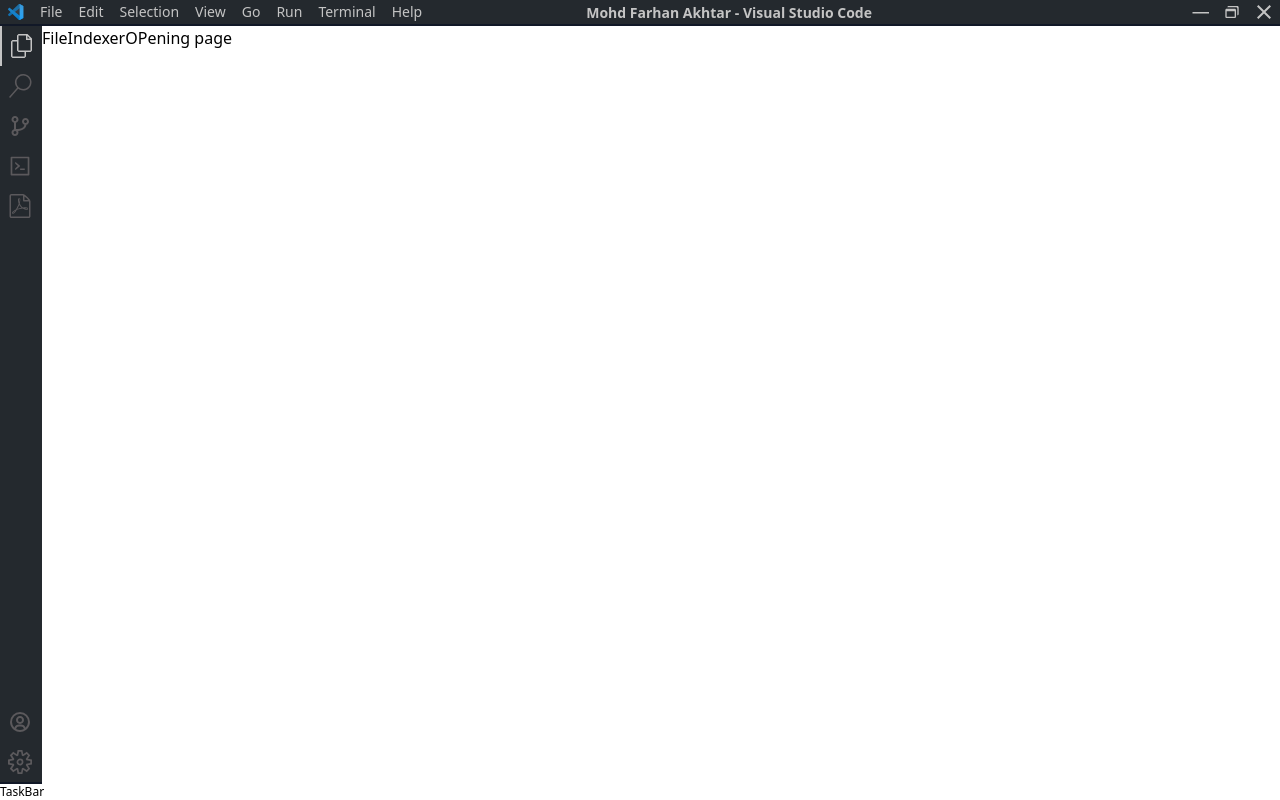
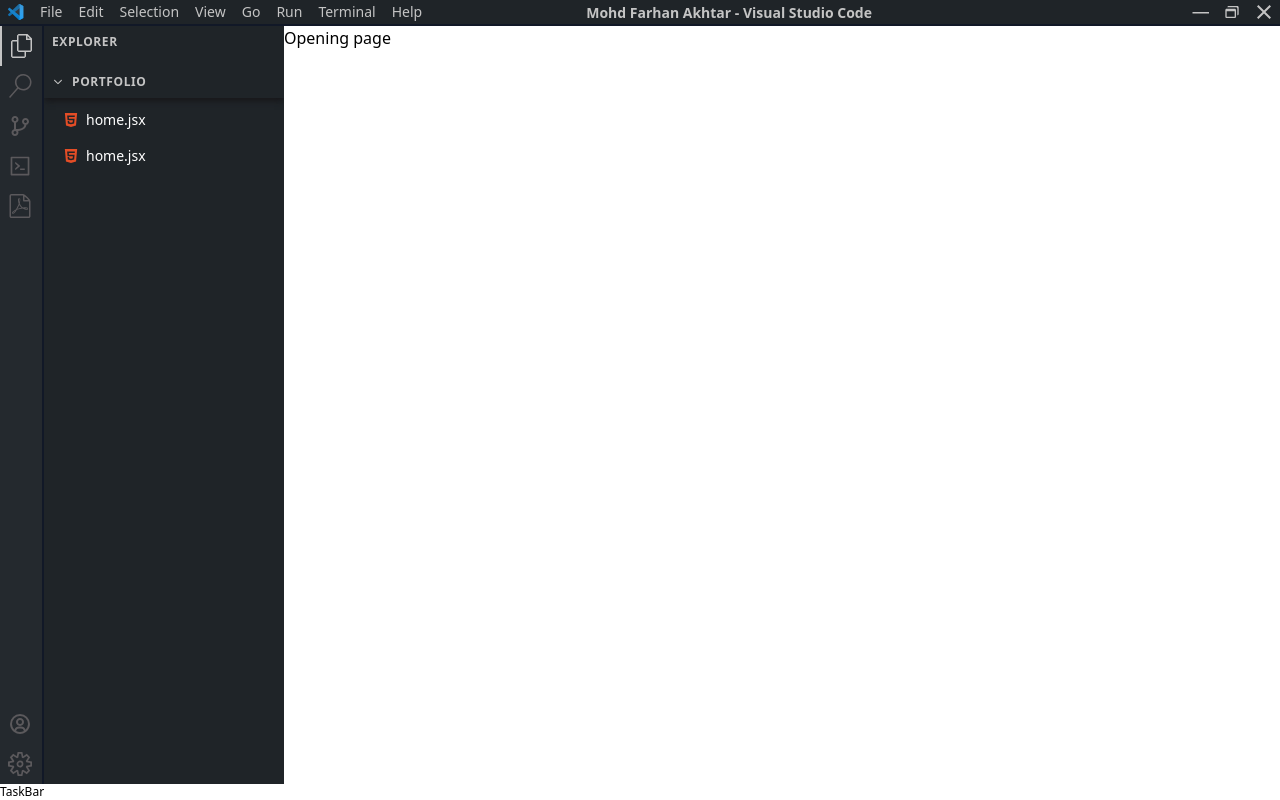
Before and after one commit to farhanakhtar24/vs-portfolio-website, a React (Create React App) app: page /home in a window 1280 px wide. Built offline with nearby package versions, Linux system fonts and the light colour scheme.

Commit message:
sidebar optimized

```diff
--- a/src/Components/Wrapper/Wrapper-components/FileIndexer.js
+++ b/src/Components/Wrapper/Wrapper-components/FileIndexer.js
@@ -1,8 +1,43 @@
 import React from 'react';
+import { IoIosArrowDown as ArrowDownIcon } from 'react-icons/io';
+import { SiHtml5 as HTMLicon } from 'react-icons/si';
+import { ImHtmlFive as HTMLicon2 } from 'react-icons/im';
+import { Link } from 'react-router-dom';
 
 const FileIndexer = () => {
     return (
-        <div>FileIndexer</div>
+        <div className=' flex flex-col gap-2 bg-FileIndexer-Bg w-60'>
+            {/* Explorer div */ }
+            <div className='FileIndexer-Headings'>
+                Explorer
+            </div>
+
+            {/* sibling large idv */ }
+            <div className='flex flex-col gap-1 overflow-hidden '>
+
+                {/* foldername div */ }
+                <div className='FileIndexer-Headings shadow-md shadow-zinc-900'>
+                    <button><ArrowDownIcon className='mr-2' /></button>
+                    Portfolio
+                </div>
+
+                {/* index list */ }
+                <ul className='text-white text-sm font-normal'>
+                    <Link to='/about'>
+                        <li className='flex px-5 py-2 gap-2 items-center hover:bg-NavbarHover'>
+                            <HTMLicon className='text-FileIndexer-HTMLcolor' />
+                            home.jsx
+                        </li>
+                    </Link>
+                    <Link to='/about'>
+                        <li className='flex px-5 py-2 gap-2 items-center hover:bg-NavbarHover'>
+                            <HTMLicon2 className='text-FileIndexer-HTMLcolor' />
+                            home.jsx
+                        </li>
+                    </Link>
+                </ul>
+            </div>
+        </div>
     )
 };
 
--- a/src/Components/Wrapper/Wrapper-components/Navbar.js
+++ b/src/Components/Wrapper/Wrapper-components/Navbar.js
@@ -7,9 +7,9 @@
 
 const taskBarOptions = ["File", "Edit", "Selection", "View", "Go", "Run", "Terminal", "Help"];
 
-const Navbar = (props) => {
+const Navbar = () => {
     return (
-        <div className='flex Navbar'>
+        <div className='Navbar'>
 
             {/* file edit selecton view go run terminal help */ }
             <div className=''>
--- a/src/Components/Wrapper/Wrapper-components/Sidebar.js
+++ b/src/Components/Wrapper/Wrapper-components/Sidebar.js
@@ -18,53 +18,69 @@
         dispatch(activeIconSliceActions.setActiveIcon(page));
     }
 
-    const activeIconColor = 'text-SideBarTextActive';
-    const activeIconBorder = 'border-l-2 border-l-SideBarTextActive';
+    const activeIconColor = 'text-Sidebar-IconActive';
+    const activeIconBorder = 'border-l-2 border-l-Sidebar-IconActive';
 
     return (
-        <div className='flex flex-col justify-between h-full bg-NavbarBg border-b-2 border-gray-900'>
+        <div className='Sidebar-Main-Div'>
 
             {/* upar ke 5 icons */ }
             <ul>
+                <NavLink
+                    to='/home'
+                    onClick={ () => activeIconHandler('home') }
+                    className={ `hover:text-Sidebar-IconHover  ${activeIcon === 'home' ? activeIconColor : ''}` } >
                     <li className={ `${activeIcon === 'home' ? activeIconBorder : ''} p-2` }>
-                    <NavLink to='/home' onClick={ () => activeIconHandler('home') }>
-                        <FilesIcon className={ `text-2xl  hover:text-SideBarTextHover  ${activeIcon === 'home' ? activeIconColor : 'text-SideBarText'}` } />
+                        <FilesIcon />
+                    </li>
                 </NavLink>
+                <NavLink
+                    to='/contact'
+                    onClick={ () => activeIconHandler('contact') }
+                    className={ `hover:text-Sidebar-IconHover  ${activeIcon === 'contact' ? activeIconColor : ''}` } >
+                    <li className={ `${activeIcon === 'contact' ? activeIconBorder : ''} p-2` }>
+                        <SearchIcon />
                     </li>
+                </NavLink>
+                <NavLink
+                    to='/github'
+                    onClick={ () => activeIconHandler('github') }
+                    className={ `hover:text-Sidebar-IconHover  ${activeIcon === 'github' ? activeIconColor : ''}` }>
+                    <li className={ `${activeIcon === 'github' ? activeIconBorder : ''} p-2` }>
+                        <GitBranchIcon />
+                    </li>
+                </NavLink>
+                <NavLink
+                    to='/projects'
+                    onClick={ () => activeIconHandler('projects') }
+                    className={ `hover:text-Sidebar-IconHover  ${activeIcon === 'projects' ? activeIconColor : ''}` } >
+                    <li className={ `${activeIcon === 'projects' ? activeIconBorder : ''} p-2` }>
+                        <ProjectsIcon />
+                    </li>
+                </NavLink>
+                <NavLink
+                    to='/about'
+                    onClick={ () => activeIconHandler('about') }
+                    className={ `hover:text-Sidebar-IconHover  ${activeIcon === 'about' ? activeIconColor : ''}` }>
                     <li className={ `${activeIcon === 'about' ? activeIconBorder : ''} p-2` }>
-                    <NavLink to='/about' onClick={ () => activeIconHandler('about') }>
-                        <SearchIcon className={ `text-2xl  hover:text-SideBarTextHover  ${activeIcon === 'about' ? activeIconColor : 'text-SideBarText'}` } />
+                        <FilePdfIcon />
+                    </li>
                 </NavLink>
-                </li>
-                <li className={ `${activeIcon === 'github' ? activeIconBorder : ''} p-2` }>
-                    <NavLink to='/github' onClick={ () => activeIconHandler('github') }>
-                        <GitBranchIcon className={ `text-2xl  hover:text-SideBarTextHover  ${activeIcon === 'github' ? activeIconColor : 'text-SideBarText'}` } />
-                    </NavLink>
-                </li>
-                <li className={ `${activeIcon === 'projects' ? activeIconBorder : ''} p-2` }>
-                    <NavLink to='/projects' onClick={ () => activeIconHandler('projects') }>
-                        <ProjectsIcon className={ `text-2xl  hover:text-SideBarTextHover  ${activeIcon === 'projects' ? activeIconColor : 'text-SideBarText'}` } />
-                    </NavLink>
-                </li>
-                <li className={ `${activeIcon === 'contact' ? activeIconBorder : ''} p-2` }>
-                    <NavLink to='/contact' onClick={ () => activeIconHandler('contact') }>
-                        <FilePdfIcon className={ `text-2xl  hover:text-SideBarTextHover  ${activeIcon === 'contact' ? activeIconColor : 'text-SideBarText'}` } />
-                    </NavLink>
-                </li>
+
             </ul>
 
             {/* neeche ke 2 icons */ }
             <ul>
+                <NavLink to='/home' className='hover:text-Sidebar-IconHover'>
                     <li className='p-2'>
-                    <NavLink to='/home'>
-                        <UserIcon className='text-2xl text-SideBarText hover:text-SideBarTextHover' />
+                        <UserIcon />
+                    </li>
                 </NavLink>
+                <NavLink to='/home' className='hover:text-Sidebar-IconHover'>
+                    <li className='p-2'>
+                        <SettingsIcon />
                     </li>
-                <li className='p-2'>
-                    <NavLink to='/home'>
-                        <SettingsIcon className='text-2xl text-SideBarText hover:text-SideBarTextHover' />
                 </NavLink>
-                </li>
             </ul>
 
         </div >
--- a/src/Pages/Contact.jsx
+++ b/src/Pages/Contact.jsx
@@ -2,7 +2,7 @@
 
 const Contact = () => {
     return (
-        <div>Contact</div>
+        <div>Contact form</div>
     )
 }
 
--- a/src/Pages/Home.jsx
+++ b/src/Pages/Home.jsx
@@ -2,7 +2,7 @@
 
 const Home = () => {
     return (
-        <div>OPening page</div>
+        <div>Opening page</div>
     )
 }
 
--- a/src/index.css
+++ b/src/index.css
@@ -3,5 +3,13 @@
 @tailwind utilities;
 
 .Navbar {
-	@apply justify-between border-b-2 border-gray-900 bg-NavbarBg text-NavbarFont items-center;
+	@apply flex justify-between border-b-2 border-gray-900 bg-NavbarBg text-NavbarFont items-center;
 }
+
+.Sidebar-Main-Div {
+	@apply flex flex-col justify-between h-full bg-Sidebar-Bg text-Sidebar-IconInactive border-r-2 border-gray-900 text-2xl;
+}
+
+.FileIndexer-Headings {
+	@apply text-xs font-bold text-NavbarFont uppercase p-2 flex items-center justify-items-start tracking-wider;
+}
--- a/tailwind.config.js
+++ b/tailwind.config.js
@@ -5,12 +5,20 @@
   theme: {
     extend: {
       colors: {
-        NavbarBg: "#24292E",
+        NavbarBg: "#1F2428",
         NavbarHover: "#3A4249",
         NavbarFont: "#C4C4C4",
-        SideBarText: "#5B595C",
-        SideBarTextHover: "#C4C4C4",
-        SideBarTextActive: "#C4C4C4",
+        Sidebar: {
+          Bg: "#24292E",
+          IconHover: "#C4C4C4",
+          IconActive: "#C4C4C4",
+          IconInactive: "#5B595C",
+        },
+        FileIndexer: {
+          Bg: "#1F2428",
+          HeadingTextColour: "#C4C4C4",
+          HTMLcolor: "#E44D26",
+        }
       },
     },
   },
```
Lines whose indentation alone changed are shown as unchanged.
